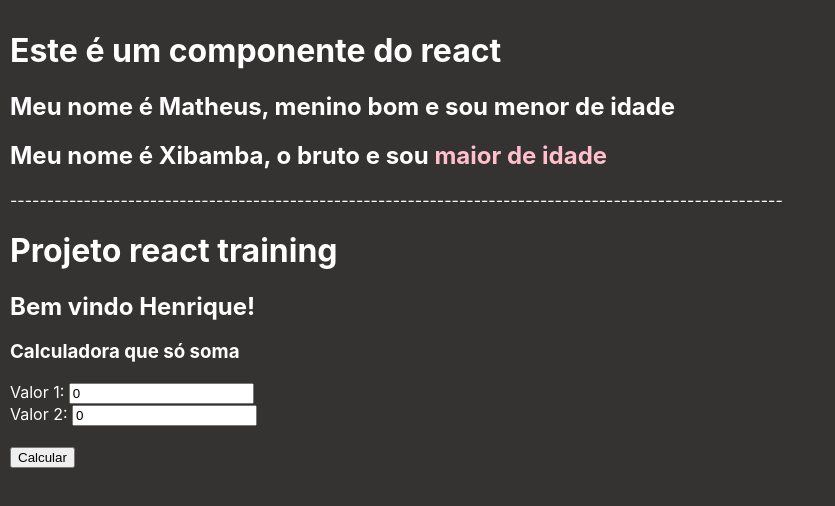
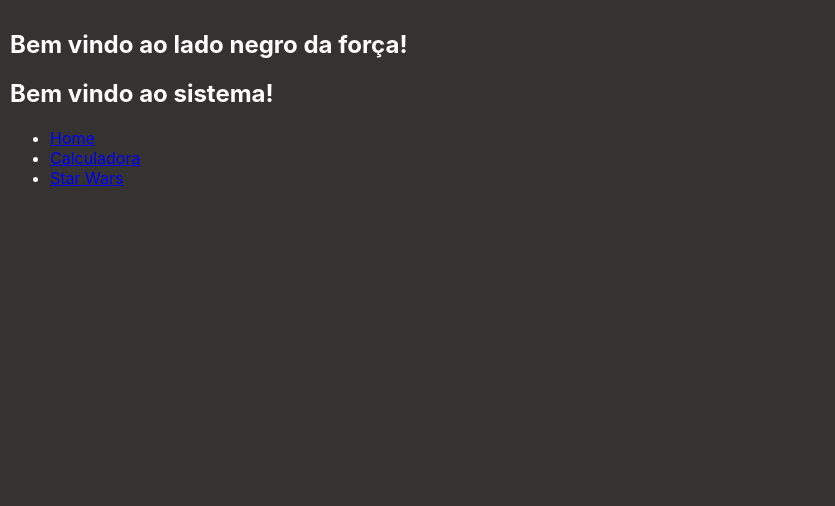
Before and after one commit to henriquemms/react-example, a React (Create React App) app: page /star-wars in a window 1280 px wide. Shown: the top 506 px of the page, without its empty margins (0-835 px from the left). Built offline with nearby package versions, Linux system fonts and the light colour scheme.

Commit message:
Fim de aula 01/07/2020
Fim de aula 01/07/2020

```diff
--- a/package.json
+++ b/package.json
@@ -8,6 +8,7 @@
     "@testing-library/user-event": "^7.2.1",
     "react": "^16.13.1",
     "react-dom": "^16.13.1",
+    "react-router-dom": "^5.2.0",
     "react-scripts": "3.4.1"
   },
   "scripts": {
--- a/src/App.js
+++ b/src/App.js
@@ -1,11 +1,12 @@
 import React from 'react';
 import './App.css';
 import Person from './Person';
-import WelcomeMessage from './WelcomeMessage';
-import Calculator from './components/Calculator';
+import Routes from './config/routes'
 
 function App() {
-  return (
+  return (<Routes/>
+
+    /*
     <div>
 
      <h1>Este é um componente do react</h1>
@@ -21,6 +22,7 @@ function App() {
 
 
     </div>
+    */
   );
 }
 
--- /dev/null
+++ b/src/config/routes.js
@@ -0,0 +1,30 @@
+import React from "react";
+import {
+    BrowserRouter as Router,
+    Switch,
+    Route,
+    Link
+} from "react-router-dom";
+
+import CalculatorPage from '../pages/CalculatorPage'
+import StarWarsPage from '../pages/StarWarsPage'
+import HomePage from '../pages/HomePage'
+
+export default function Routes() {
+    return (
+        <Router>
+            <Switch>
+                <Route path="/calculator" exact="true">
+                    <CalculatorPage />
+                </Route>
+                <Route path="/star-wars" exact="true">
+                    <StarWarsPage />
+                </Route>
+                <Route path="/" exact="true">
+                    <HomePage />
+                </Route>
+            </Switch>
+        </Router>
+
+    );
+}
--- /dev/null
+++ b/src/pages/CalculatorPage/index.js
@@ -0,0 +1,12 @@
+import React from 'react';
+
+
+function CalculatorPage(props) {
+  return (
+  <div>
+    <h2>Bem vindo a calculadora!</h2>
+  </div>
+  );
+}
+
+export default CalculatorPage;
--- /dev/null
+++ b/src/pages/HomePage/index.js
@@ -0,0 +1,32 @@
+import React from 'react';
+import {Link} from 'react-router-dom';
+
+
+function HomePage(props) {
+  return (
+    <div>
+      <h2>Bem vindo ao sistema!</h2>
+
+      <div>
+        <nav>
+          <ul>
+            <li>
+              <Link to="/">Home</Link>
+            </li>
+            <li>
+              <Link to="/calculator">Calculadora</Link>
+            </li>
+            <li>
+              <Link to="/star-wars">Star Wars</Link>
+            </li>
+          </ul>
+        </nav>
+      </div>
+
+
+
+    </div>
+  );
+}
+
+export default HomePage;
--- /dev/null
+++ b/src/pages/StarWarsPage/index.js
@@ -0,0 +1,14 @@
+import React from 'react';
+import HomePage from '../HomePage'
+
+
+function StarWarsPage(props) {
+  return (
+  <div>
+    <h2>Bem vindo ao lado negro da força!</h2>
+    <HomePage />
+  </div>
+  );
+}
+
+export default StarWarsPage;
```
Also changed, not shown: 1 other file (tests, documents, lock files or other folders).
